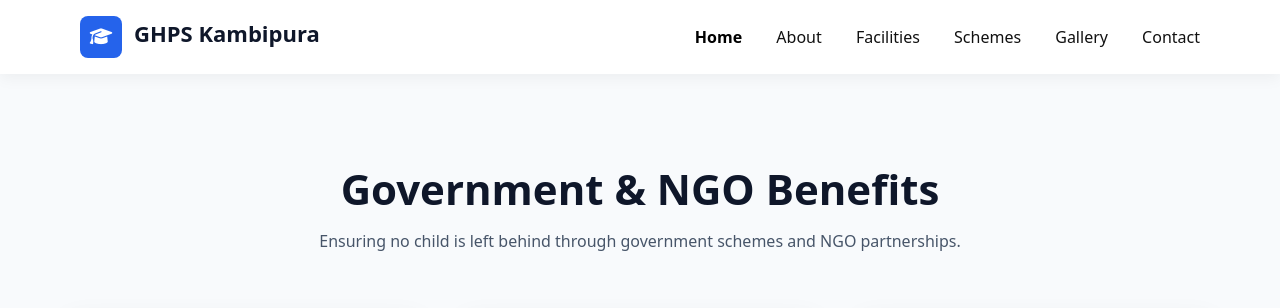
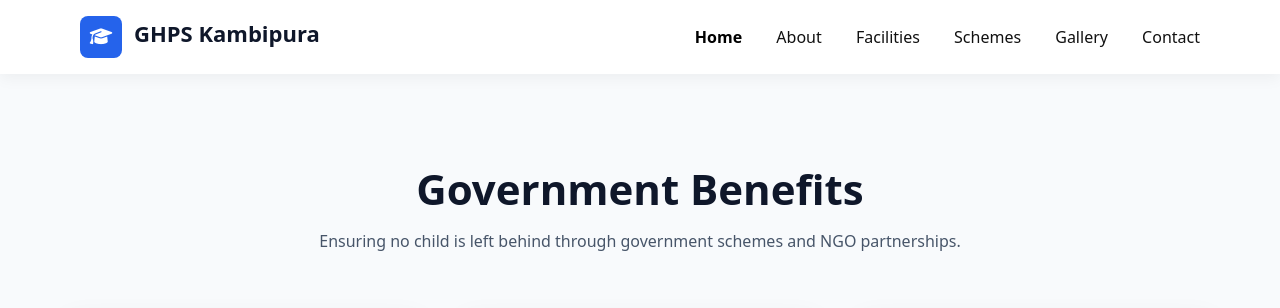
Before and after one commit to Aaronshyjan/ghps-kambipura-school-website, a plain HTML site: page frontend/schemes.html in a window 1280 px wide. Shown: the top 308 px of the page. Drawn offline with Linux system fonts and the light colour scheme.

Commit message:
Update schemes.html
Updated the title from 'Government & NGO Benefits' to 'Government Benefits' and made minor formatting adjustments.

```diff
--- a/frontend/schemes.html
+++ b/frontend/schemes.html
@@ -3,7 +3,7 @@
 
 <head>
     <meta charset="UTF-8" />
-    <title>Government & NGO Benefits | GHPS</title>
+    <title>Government Benefits | GHPS</title>
     <meta name="viewport" content="width=device-width, initial-scale=1.0" />
 
     <!-- Google Font -->
@@ -51,7 +51,7 @@
 
     <!-- ================= SCHEMES ================= -->
     <section class="schemes">
-        <h1>Government & NGO Benefits</h1>
+        <h1>Government Benefits</h1>
         <p class="subtitle">
             Ensuring no child is left behind through government schemes and NGO partnerships.
         </p>
```
